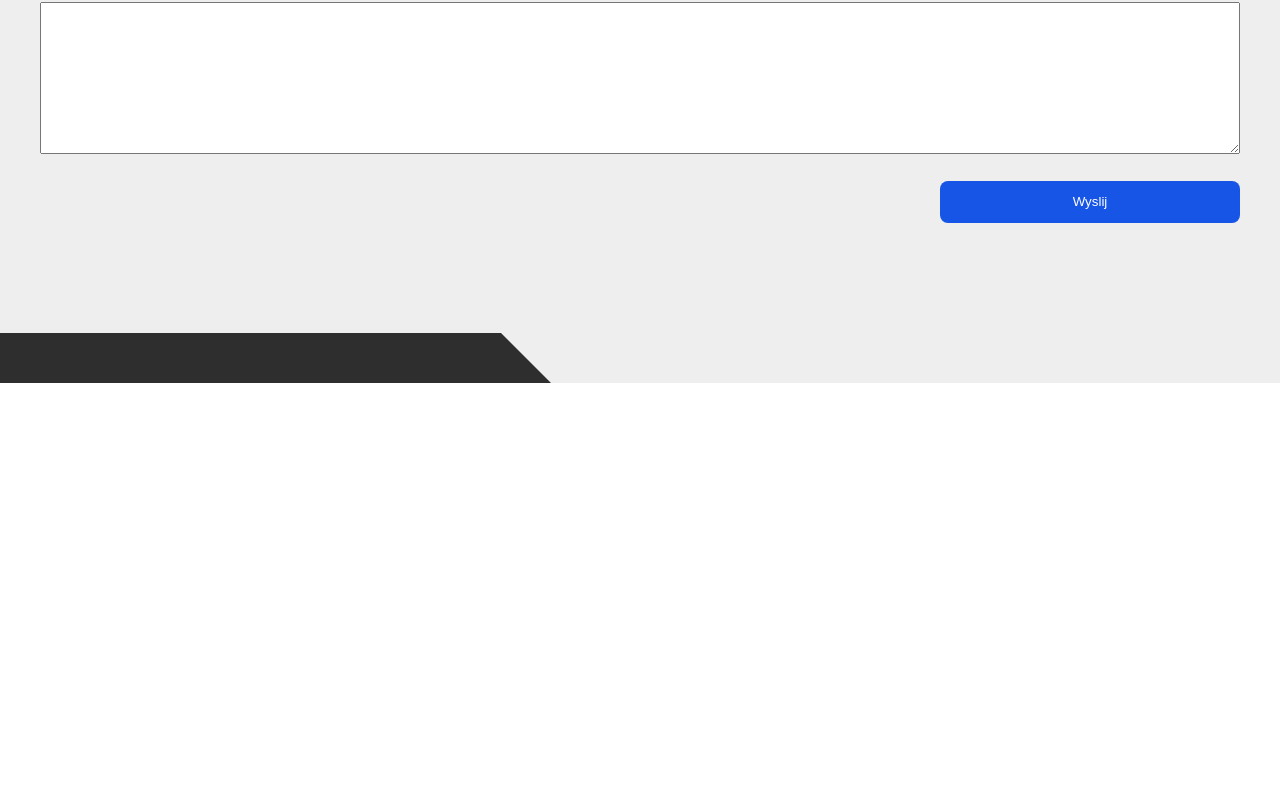
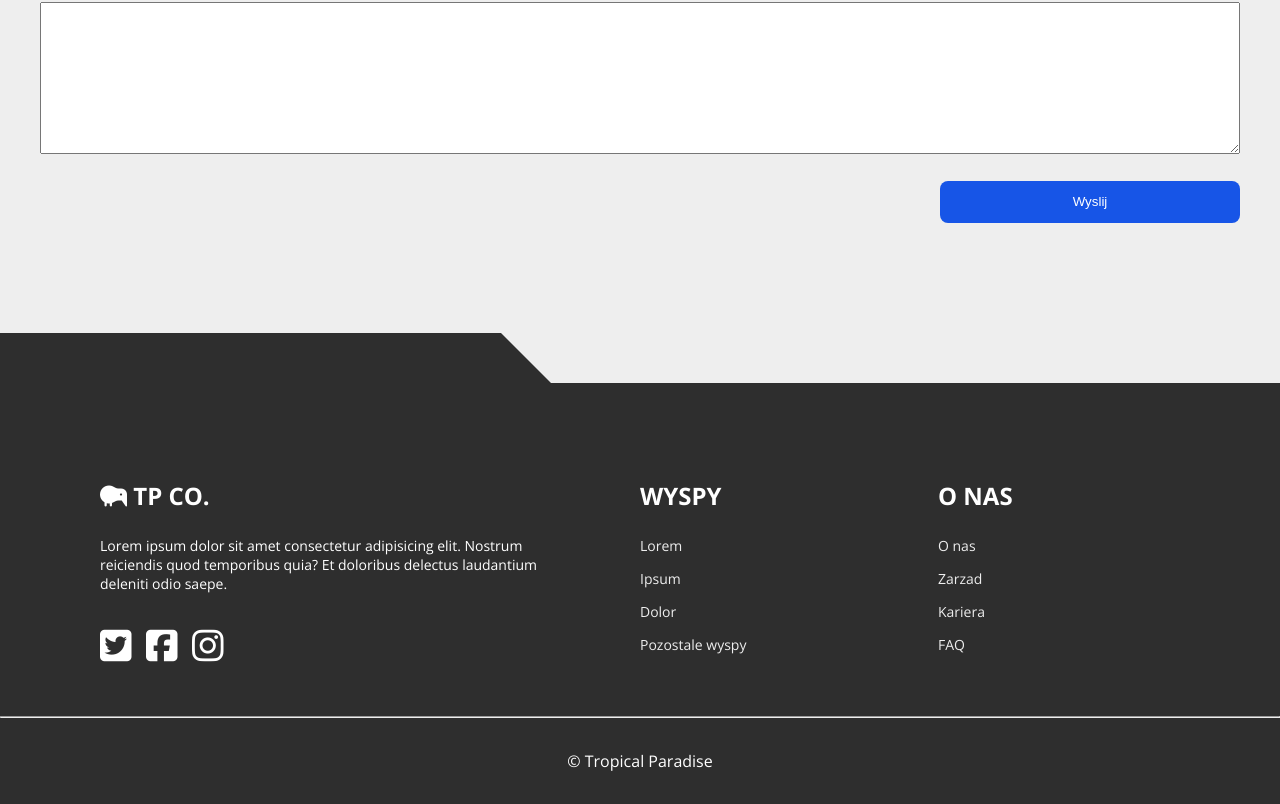
Before and after one commit to DominikFrackowiak/TropicalParadise, a plain HTML site: page index.html in a window 1280 px wide. Shown: the part 6606-7410 px from the top of the page. Before the commit the page ends 6989 px from the top, so only its background shows below. Drawn offline with nearby package versions, Linux system fonts and the light colour scheme.

Commit message:
footer done

```diff
--- a/index.html
+++ b/index.html
@@ -266,6 +266,47 @@
           </div>
         </section>
  </main>
+
+ <footer class="footer">
+    <div class="wrapper">
+      <div class="footer__boxes">
+
+        <div class="footer__box">
+          <h3 class="footer__box-title"> <i class="fas fa-kiwi-bird"></i> TP co. </h3>
+          <p>Lorem ipsum dolor sit amet consectetur adipisicing elit. Nostrum reiciendis quod temporibus quia? Et doloribus delectus laudantium deleniti odio saepe.</p>
+          <div class="footer__box-social">
+            <a href="#" class="footer__box-link"><i class="fab fa-twitter-square"></i></a>
+            <a href="#" class="footer__box-link"><i class="fab fa-facebook-square"></i></a>
+            <a href="#" class="footer__box-link"><i class="fab fa-instagram"></i></a>
+          </div>
+        </div>
+
+        <div class="footer__box footer__box-desktop">
+          <h3 class="footer__box-title">Wyspy</h3>
+          <ul class="footer__box-list">
+            <li class="footer__box-list-item"><a href="#">Lorem</a></li>
+            <li class="footer__box-list-item"><a href="#">Ipsum</a></li>
+            <li class="footer__box-list-item"><a href="#">Dolor</a></li>
+            <li class="footer__box-list-item"><a href="#">Pozostale wyspy</a></li>
+          </ul>
+        </div>
+
+        <div class="footer__box footer__box-desktop">
+          <h3 class="footer__box-title">O nas</h3>
+          <ul class="footer__box-list">
+            <li class="footer__box-list-item"><a href="#">O nas</a></li>
+            <li class="footer__box-list-item"><a href="#">Zarzad</a></li>
+            <li class="footer__box-list-item"><a href="#">Kariera</a></li>
+            <li class="footer__box-list-item"><a href="#">FAQ</a></li>
+          </ul>
+        </div>
+
+      </div>
+    </div>
+    <hr>
+    <p class="footer__bottom-text">&copy; <span class="footer__year"></span> Tropical Paradise</p>
+
+ </footer>
 <script type="text/javascript" src="//code.jquery.com/jquery-1.11.0.min.js"></script>
 <script type="text/javascript" src="//code.jquery.com/jquery-migrate-1.2.1.min.js"></script>
 <script type="text/javascript" src="//cdn.jsdelivr.net/npm/slick-carousel@1.8.1/slick/slick.min.js"></script>
--- a/sass/main.scss
+++ b/sass/main.scss
@@ -487,6 +487,51 @@ body {
 	}
 }
 
+//FOOTER
+.footer {
+	color: $pure-white;
+	background-color: $dark;
+
+	.wrapper {
+		padding: 6em 2em 2em;
+	}
+
+	&__box {
+		font-size: 1.4rem;
+	}
+
+	&__box-desktop {
+		display: none;
+	}
+
+	&__box-title {
+		margin-bottom: 1em;
+		font-size: 3rem;
+		text-transform: uppercase;
+	}
+
+	&__box-social {
+		margin: 2em 0 1em;
+	}
+
+	&__box-link {
+		padding-right: 0.3em;
+		color: $pure-white;
+		font-size: 3.6rem;
+		text-decoration: none;
+		transition: color 0.3s;
+
+		&:hover {
+			color: $light-white;
+		}
+	}
+
+	&__bottom-text {
+		padding: 2em;
+		text-align: center;
+	}
+}
+
 //===========================
 //MEDIA
 //===========================
@@ -603,6 +648,43 @@ body {
 			width: 45%;
 		}
 	}
+
+	.footer {
+		&__boxes {
+			display: flex;
+			justify-content: space-between;
+		}
+
+		&__box-desktop {
+			display: block;
+		}
+
+		&__box {
+			margin: 0 2em;
+			width: 25%;
+
+			&:first-child {
+				width: 50%;
+			}
+		}
+
+		&__box-title {
+			font-size: 2.4rem;
+		}
+
+		&__box-list {
+			list-style: none;
+		}
+
+		&__box-list-item {
+			margin-bottom: 1em;
+
+			a {
+				color: $light-white;
+				text-decoration: none;
+			}
+		}
+	}
 }
 
 @media (min-width: 992px) {
```
Also changed, not shown: css/main.css, 1 other file.
